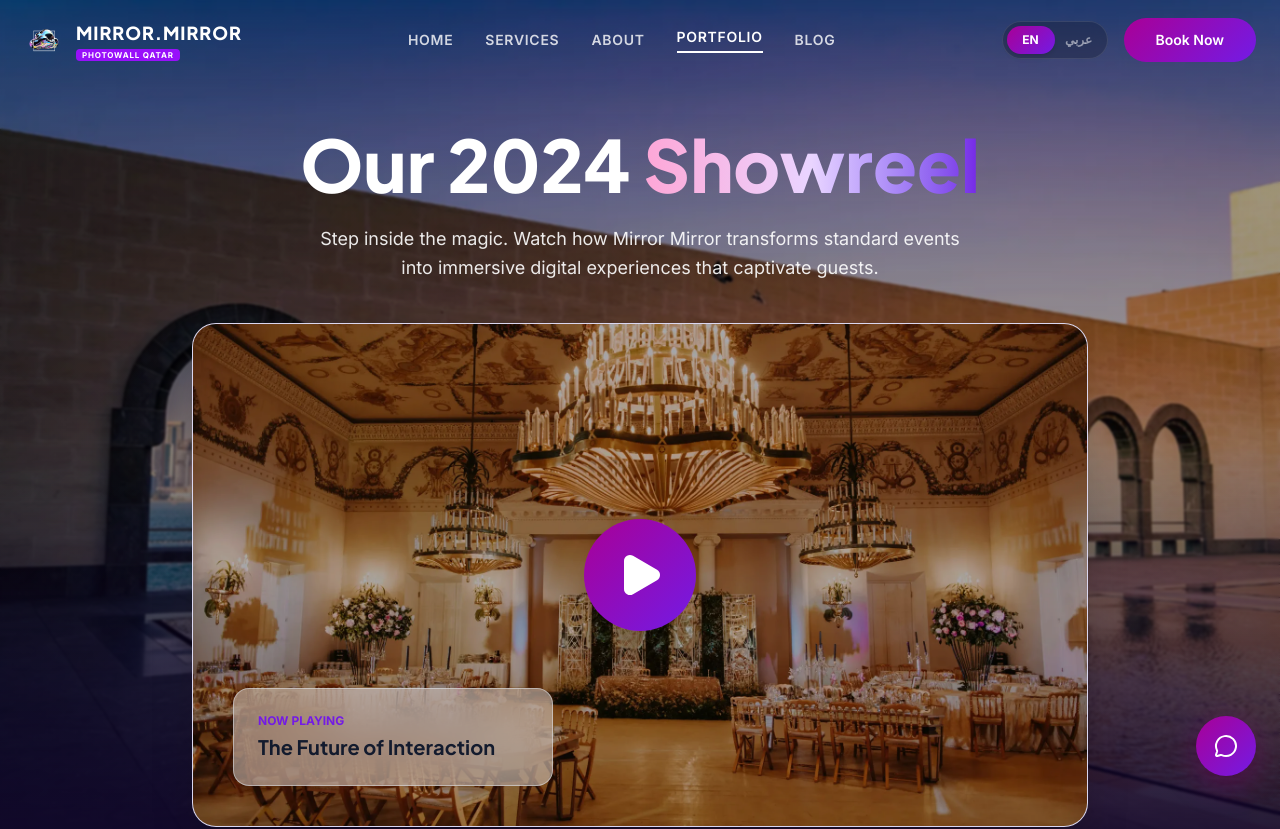
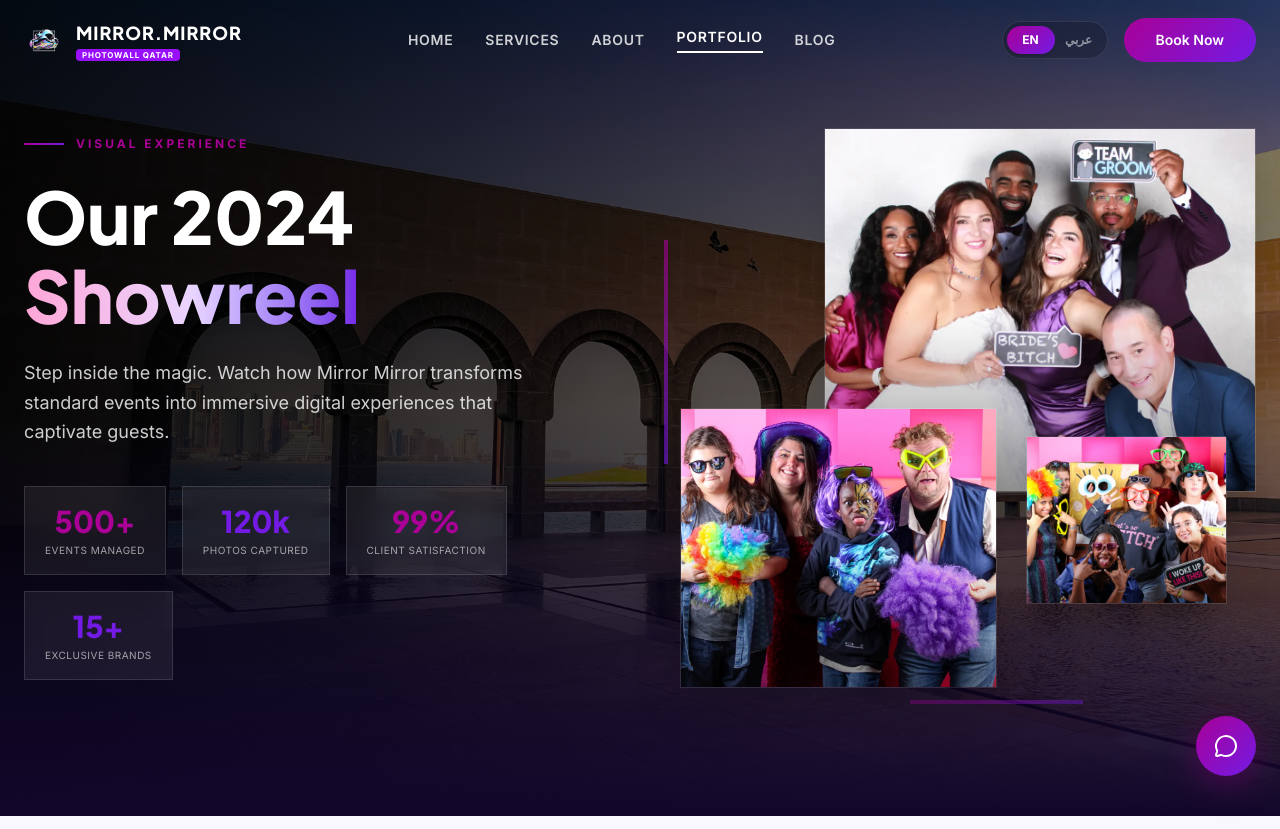
Before and after one commit to umar-hassan-987/mirror-mirror, a Next.js app: page /portfolio in a window 1280 px wide. Shown: the top 829 px of the page. Built offline with nearby package versions, Linux system fonts and the light colour scheme.

Commit message:
feat: implement chatbot component with RTL support, custom themes, and localized messaging

```diff
--- a/src/app/globals.css
+++ b/src/app/globals.css
@@ -354,6 +354,12 @@ body.font-arabic [dir="rtl"] .tracking-\[0\.25em\] {
   background: rgba(169, 0, 150, 0.3);
 }
 
+.chatbot-message-wrapper {
+  display: flex;
+  flex-direction: column;
+  width: 100%;
+}
+
 /* ── Message Bubble Layout ── */
 .chatbot-message {
   display: flex;
--- a/src/app/portfolio/page.js
+++ b/src/app/portfolio/page.js
@@ -3,14 +3,13 @@
 import Link from "next/link";
 import Image from "next/image";
 import { useState } from "react";
-import { Play, ArrowRight, Loader2, X, Star, ChevronLeft, ChevronRight } from "lucide-react";
-import { motion, AnimatePresence } from "framer-motion";
+import { Star } from "lucide-react";
 import { useLanguage } from "@/i18n/LanguageProvider";
 
 export default function Portfolio() {
   const { t, dir } = useLanguage();
   const [activeFilter, setActiveFilter] = useState("all");
-  const [isPlaying, setIsPlaying] = useState(false);
+
 
   const filters = [
     { label: t("portfolio.gallery.filters.all"), id: "all" },
@@ -19,20 +18,7 @@ export default function Portfolio() {
     { label: t("portfolio.gallery.filters.gala"), id: "gala" },
   ];
 
-  const [currentTestimonial, setCurrentTestimonial] = useState(0);
   const testimonials = t("home.testimonials") || [];
-
-  const nextTestimonial = () => {
-    if (testimonials.length > 0) {
-      setCurrentTestimonial((prev) => (prev + 1) % testimonials.length);
-    }
-  };
-
-  const prevTestimonial = () => {
-    if (testimonials.length > 0) {
-      setCurrentTestimonial((prev) => (prev - 1 + testimonials.length) % testimonials.length);
-    }
-  };
 
   const projects = Array.from({ length: 20 }, (_, idx) => {
     const id = idx + 1;
@@ -84,8 +70,8 @@ export default function Portfolio() {
 
   return (
     <div className="flex flex-col w-full bg-background">
-      {/* Showreel Section (Hero) */}
-      <section className="relative min-h-[calc(100vh-80px)] flex flex-col items-center justify-center overflow-hidden px-margin-mobile md:px-gutter py-12 md:py-16 w-full">
+      {/* Hero Section — Immersive Mosaic */}
+      <section className="relative min-h-screen flex items-center overflow-hidden w-full">
         {/* Background Image with Premium Overlay */}
         <div className="absolute inset-0 z-0">
           <Image
@@ -96,72 +82,80 @@ export default function Portfolio() {
             sizes="100vw"
             className="w-full h-full object-cover"
           />
-          <div className="absolute inset-0 bg-black/35 backdrop-blur-[1px] z-10"></div>
-          <div className="absolute inset-0 bg-gradient-to-b from-transparent via-hero-overlay/10 to-hero-overlay z-20"></div>
+          <div className="absolute inset-0 bg-black/50 z-10"></div>
+          <div className="absolute inset-0 bg-gradient-to-r from-black/80 via-black/40 to-transparent z-20 rtl:from-transparent rtl:via-black/40 rtl:to-black/80"></div>
+          <div className="absolute inset-0 bg-gradient-to-t from-hero-overlay via-transparent to-transparent z-20"></div>
         </div>
 
-        <div className="relative z-30 max-w-container-max mx-auto w-full flex flex-col items-center">
-          <div className="flex flex-col items-center text-center mb-10 max-w-3xl mt-16">
-            <h1 className="font-plus-jakarta font-extrabold text-5xl md:text-5xl md:text-7xl mb-6 text-white">
-              {t("portfolio.hero.titleLine1")} <span className="bg-gradient-to-r from-pink-300 via-purple-200 to-[#731be5] text-transparent bg-clip-text gradient-span">{t("portfolio.hero.titleHighlight")}</span>
+        <div className="relative z-30 max-w-container-max mx-auto w-full px-margin-mobile md:px-gutter py-24 md:py-32">
+          <div className="grid grid-cols-1 lg:grid-cols-2 gap-12 lg:gap-20 items-center">
+            {/* Left — Text Content */}
+            <div className="flex flex-col">
+              <span className="font-inter font-bold text-xs uppercase tracking-[0.25em] text-primary mb-6 flex items-center gap-3">
+                <span className="w-10 h-[2px] gradient-bg inline-block"></span>
+                {t("portfolio.hero.label")}
+              </span>
+              <h1 className="font-plus-jakarta font-extrabold text-5xl md:text-7xl mb-6 text-white leading-[1.1]">
+                {t("portfolio.hero.titleLine1")} <br />
+                <span className="bg-gradient-to-r from-pink-300 via-purple-200 to-[#731be5] text-transparent bg-clip-text gradient-span">{t("portfolio.hero.titleHighlight")}</span>
               </h1>
-            <p className="font-inter text-md md:text-lg text-white/90 max-w-2xl leading-relaxed">
+              <p className="font-inter text-base md:text-lg text-white/80 max-w-lg leading-relaxed mb-10">
                 {t("portfolio.hero.subtitle")}
               </p>
+
+              {/* Floating Stats Row */}
+              <div className="flex flex-wrap gap-4">
+                {stats.map((s, i) => (
+                  <div key={i} className="px-5 py-4 bg-white/[0.07] backdrop-blur-md border border-white/[0.12] flex flex-col items-center min-w-[100px] hover:bg-white/[0.12] transition-colors duration-300 group">
+                    <span className={`font-plus-jakarta font-extrabold text-2xl md:text-3xl ${s.color} group-hover:scale-105 transition-transform duration-300`}>{s.value}</span>
+                    <span className="font-inter text-[10px] uppercase tracking-wider text-white/60 mt-1 text-center">{s.label}</span>
+                  </div>
+                ))}
+              </div>
             </div>
 
-          {/* Video Player Container */}
-          <div className="relative w-full max-w-4xl aspect-video rounded-3xl overflow-hidden bg-surface-container-highest shadow-2xl group cursor-pointer border border-outline-variant/30">
-            <div className="absolute inset-0 z-10 bg-black/25 group-hover:bg-black/15 transition-colors duration-500"></div>
+            {/* Right — Staggered Image Mosaic */}
+            <div className="hidden lg:block relative h-[560px]">
+              {/* Main large image */}
+              <div className="absolute top-0 right-0 w-[75%] h-[65%] overflow-hidden shadow-2xl group border border-white/10">
+                <Image
+                  src="/images/portfolio/portfolio-1.webp"
+                  alt="Elegant Royal Wedding"
+                  fill
+                  sizes="(max-width: 1024px) 0vw, 40vw"
+                  className="object-cover transition-transform duration-700 group-hover:scale-105"
+                />
+                <div className="absolute inset-0 bg-gradient-to-t from-black/40 via-transparent to-transparent"></div>
+              </div>
 
-            {isPlaying ? (
-              <div className="absolute inset-0 z-30 bg-black flex items-center justify-center">
-                <video
-                  src="/vid/whoweare.webm"
-                  controls
-                  autoPlay
-                  preload="none"
-                  className="w-full h-full object-cover"
-                  onEnded={() => setIsPlaying(false)}
+              {/* Bottom-left overlapping image */}
+              <div className="absolute bottom-0 left-0 w-[55%] h-[50%] overflow-hidden shadow-2xl group border border-white/10 z-10">
+                <Image
+                  src="/images/portfolio/portfolio-6.webp"
+                  alt="Annual Charity Ball"
+                  fill
+                  sizes="(max-width: 1024px) 0vw, 30vw"
+                  className="object-cover transition-transform duration-700 group-hover:scale-105"
                 />
-                <button
-                  onClick={(e) => {
-                    e.stopPropagation();
-                    setIsPlaying(false);
-                  }}
-                  className="absolute top-6 right-6 z-40 bg-black/60 hover:bg-black/80 text-white p-2.5 rounded-full backdrop-blur-md transition-colors"
-                  aria-label="Close video"
-                >
-                  <X className="w-5 h-5" />
-                </button>
+                <div className="absolute inset-0 bg-gradient-to-t from-black/40 via-transparent to-transparent"></div>
               </div>
-            ) : (
-              <>
-                <div className="w-full h-full relative overflow-hidden transition-transform duration-700 group-hover:scale-105">
+
+              {/* Small accent image */}
+              <div className="absolute bottom-[15%] right-[5%] w-[35%] h-[30%] overflow-hidden shadow-2xl group border border-white/10 z-20">
                 <Image
-                    src="/images/services-hero.webp"
-                    alt="Services showreel thumbnail"
+                  src="/images/portfolio/portfolio-3.webp"
+                  alt="National Day Gala"
                   fill
-                    sizes="(max-width: 1024px) 100vw, 896px"
-                    className="object-cover"
+                  sizes="(max-width: 1024px) 0vw, 20vw"
+                  className="object-cover transition-transform duration-700 group-hover:scale-105"
                 />
+                <div className="absolute inset-0 bg-gradient-to-t from-black/30 via-transparent to-transparent"></div>
               </div>
-                {/* Play Button Overlay */}
-                <div
-                  onClick={() => setIsPlaying(true)}
-                  className="absolute inset-0 z-20 flex items-center justify-center"
-                >
-                  <div className="w-20 h-20 md:w-28 md:h-28 rounded-full gradient-bg flex items-center justify-center text-white shadow-2xl hover:scale-110 transition-transform duration-300">
-                    <Play className="w-8 h-8 md:w-12 md:h-12 fill-white text-white" />
+
+              {/* Decorative gradient accent line */}
+              <div className="absolute -left-4 top-[20%] w-1 h-[40%] gradient-bg opacity-60"></div>
+              <div className="absolute -bottom-4 right-[30%] h-1 w-[30%] gradient-bg opacity-40"></div>
             </div>
-                </div>
-                {/* Glassmorphic Info Overlay */}
-                <div className="absolute bottom-6 left-6 right-6 md:bottom-10 md:left-10 z-20 md:max-w-xs glass-card p-6 rounded-2xl border border-white/20">
-                  <p className="font-inter font-bold text-xs text-secondary mb-1">NOW PLAYING</p>
-                  <h3 className="font-plus-jakarta font-bold text-xl text-on-surface">The Future of Interaction</h3>
-                </div>
-              </>
-            )}
           </div>
         </div>
       </section>
--- a/src/components/Chatbot/Chatbot.js
+++ b/src/components/Chatbot/Chatbot.js
@@ -265,7 +265,7 @@ export default function Chatbot() {
             {/* Messages */}
             <div className="chatbot-messages">
               {messages.map((msg, idx) => (
-                <div key={msg.id}>
+                <div key={msg.id} className="chatbot-message-wrapper">
                   <MessageBubble message={msg} dir={dir} />
                   {/* Show quick replies only on the last bot message */}
                   {msg.sender === "bot" && idx === messages.length - 1 && !isTyping && (
```
Also changed, not shown: src/i18n/locales/ar.js (+10 -10 lines), src/i18n/locales/en.js (+10 -10 lines). Lines whose indentation alone changed are shown as unchanged.
